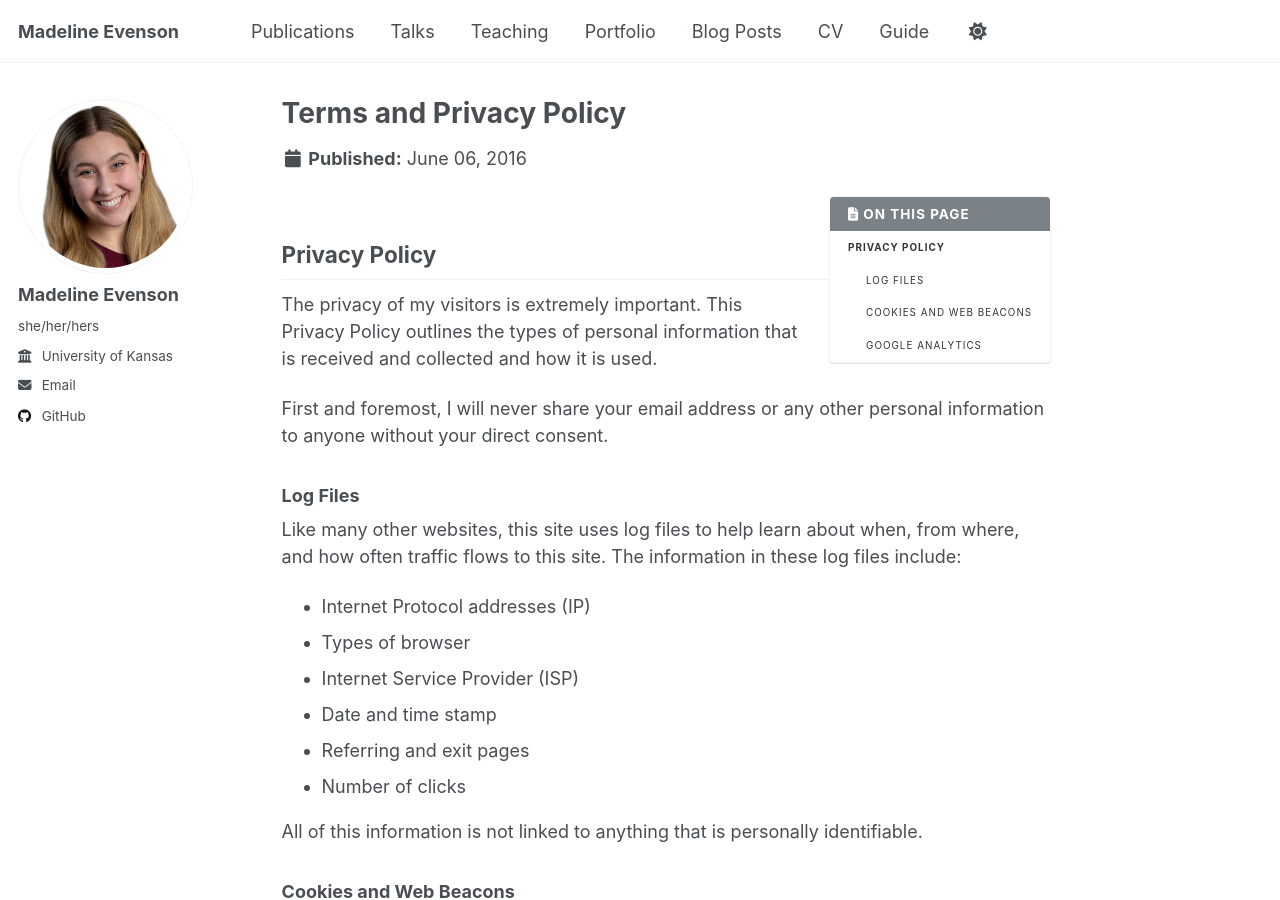
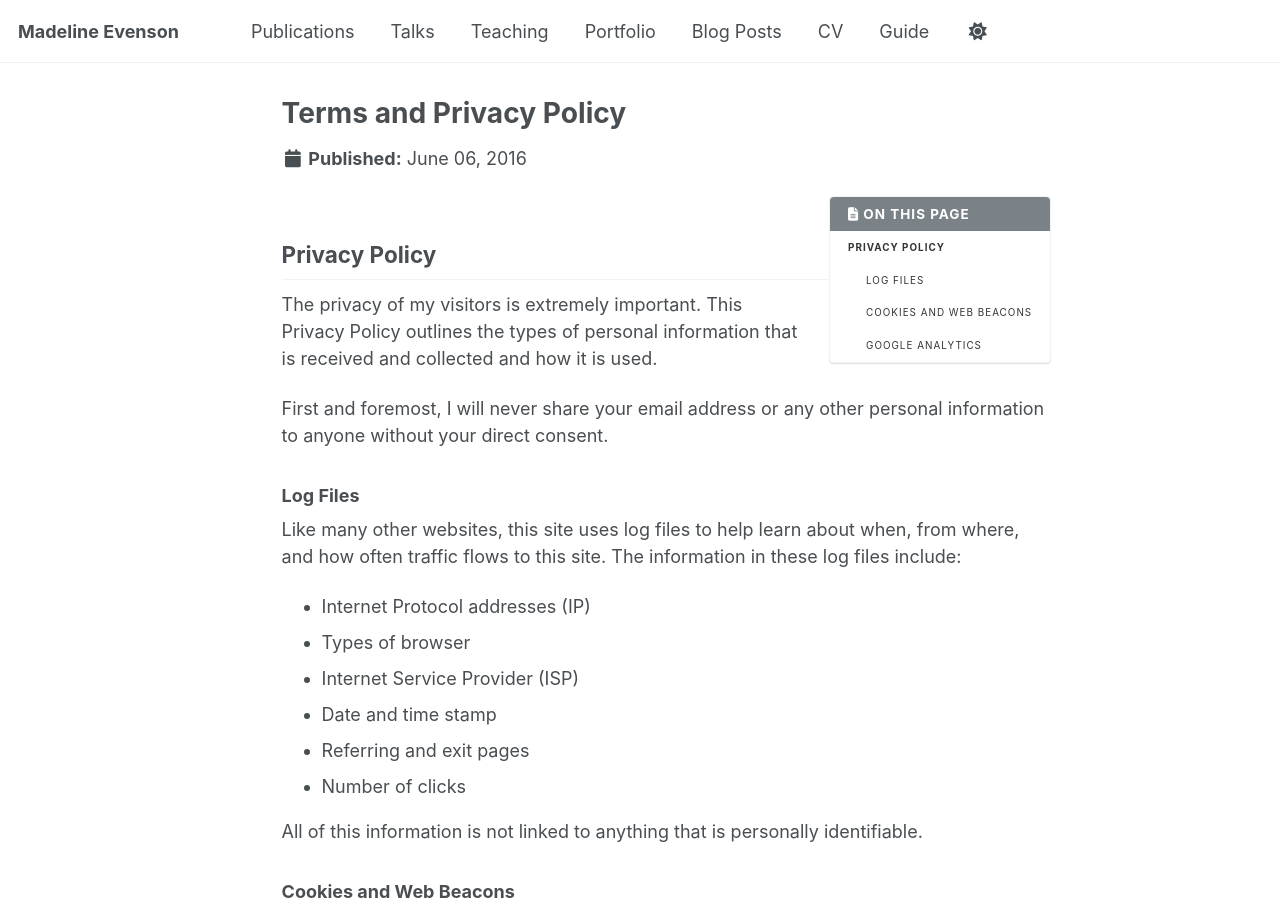
Before and after one commit to madeline-evenson/REU_project, a Jekyll site: the page built from _pages/terms.md, in a window 1280 px wide and 900 px high. Built offline with Jekyll 4.4.1, drawn with Linux system fonts in a browser that asks for light colours; a script that is not in the unit is left out; part of the change alters nothing that is shown.

```diff
--- a/_config.yml
+++ b/_config.yml
@@ -215,7 +215,7 @@ kramdown:
 
 
 # These settings control the types of collections used by the template
-collections:
+#collections:
   #teaching:
     #output: false
     #permalink: /:collection/:path/
@@ -249,7 +249,7 @@ defaults:
       type: pages
     values:
       layout: single
-      author_profile: true
+      author_profile: false
   # _teaching
   - scope:
       path: ""
```
